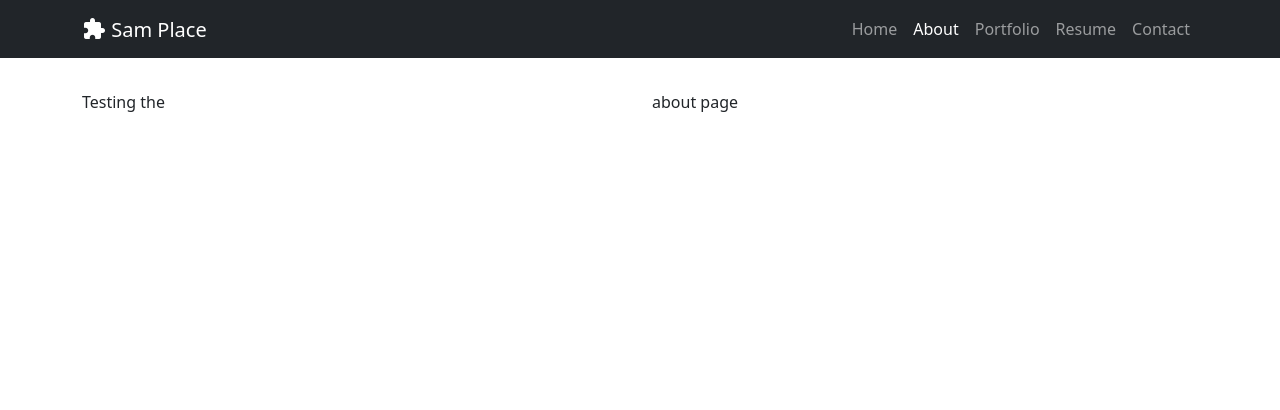
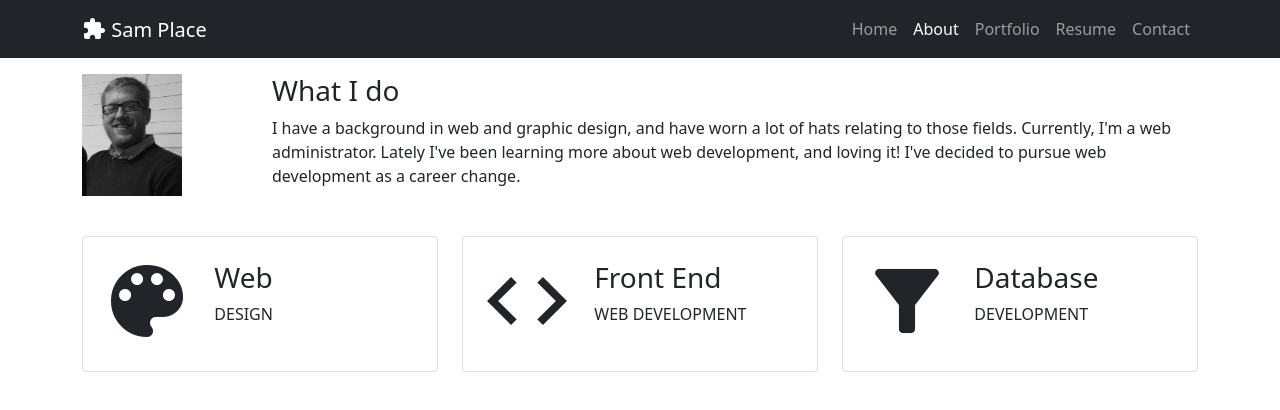
Before and after one commit to samvauclain/react-portfolio, a React (Create React App) app: page / in a window 1280 px wide. Both pictures are taken after a click on the button "About". Shown: the top 410 px of the page. Built offline with nearby package versions, Linux system fonts and the light colour scheme.

Commit message:
continuing to add page content and images

```diff
--- a/src/App.css
+++ b/src/App.css
@@ -2,6 +2,14 @@
   text-align: center;
 } */
 
+.offsest-box-color-1 {
+  box-shadow: -30px -30px 0px #23a6d5;
+}
+
+.profilePic {
+  width: 100px;
+  filter: grayscale(1);
+}
 
 .color-1 {
   color: #23a6d5;
--- a/src/components/About/index.js
+++ b/src/components/About/index.js
@@ -1,16 +1,67 @@
 import React from 'react';
-import { Container, Row, Col } from 'react-bootstrap';
+import { Container, Row, Col, Card } from 'react-bootstrap';
+import profilePic from "../../assets/me-2-min.jpg";
 
 
 function About() {
     return (
         <Container>
+
+        <Row>
+            <Col className="col-2">
+            <img src = {profilePic} alt="hello world" className='profilePic'/>
+            </Col>
+            <Col className="col-10">
+            <h3>What I do</h3>
+            <p>I have a background in web and graphic design, and have worn a lot of hats relating to those fields. Currently, I'm a web administrator. Lately I've been learning more about web development, and loving it! I've decided to pursue web development as a career change.</p>
+            </Col>
+        </Row>
+
         <Row className="my-3 justify-content-md-center">
-            <Col className="my-3">
-            <p>Testing the</p>
+            <Col className="col-12 col-md-4 my-3">
+                <Card>
+                    <Card.Body>
+                    <Row>
+                        <Col className="col-12 col-lg-4">
+                            <span class="material-icons xl-icon">color_lens</span>
+                        </Col>
+                        <Col className="mt-2">
+                            <h3>Web</h3>
+                            <p>DESIGN</p>
+                        </Col>
+                    </Row>
+                    </Card.Body>
+                </Card>
             </Col>
-            <Col className="my-3">
-            <p>about page</p>
+            <Col className="col-12 col-md-4 my-3">
+            <Card>
+                <Card.Body>
+                    <Row>
+                    <Col className="col-12 col-lg-4">
+                    <span class="material-icons xl-icon">code</span>
+                    </Col>
+                        <Col className="col-12 col-lg-8 mt-2">
+                            <h3>Front End</h3>
+                            <p>WEB DEVELOPMENT</p>
+                        </Col>
+                    </Row>
+                    </Card.Body>
+            </Card>
+            </Col>
+            <Col className="col-12 col-md-4 my-3">
+            <Card>
+                <Card.Body>
+                    <Row>
+                        <Col className="col-12 col-lg-4">
+                            <span class="material-icons xl-icon">filter_alt</span>
+                        </Col>
+                        <Col className="col-12 col-lg-8 mt-2">
+                            <h3>Database</h3>
+                            <p>DEVELOPMENT</p>
+                        </Col>
+                    </Row>
+                </Card.Body>
+            </Card>
             </Col>
         </Row>
         </Container>
--- a/src/components/Header/index.js
+++ b/src/components/Header/index.js
@@ -10,7 +10,7 @@ function Header(props) {
     } = props;
 
     return (
-        <header className="">
+        <header className="pb-3">
           <Navbar collapseOnSelect expand="lg" bg="dark" variant="dark">
                 <Container>
                 <Navbar.Brand><span class="material-icons static-gradient position-relative align-icons">extension</span> Sam Place</Navbar.Brand>
--- a/src/components/Home/index.js
+++ b/src/components/Home/index.js
@@ -5,9 +5,9 @@ import helloWorld from "../../assets/hello-world.png";
 function Home() {
     return (
         <Container>
-        <Row className="my-3 justify-content-md-center">
+        <Row className="my-3 justify-content-md-center py-3">
             <Col className="my-3 col-12 col-md-8 col-lg-6">
-                <img src = {helloWorld} alt="hello world" className='helloWorld w-100'/>
+                <img src = {helloWorld} alt="hello world" className='helloWorld w-100 offsest-box-color-1'/>
             </Col>
             <Col className="my-3 col-12 col-md-4 col-lg-6">
             <span class="material-icons xl-icon color-1">
--- a/src/components/Portfolio/index.js
+++ b/src/components/Portfolio/index.js
@@ -1,8 +1,24 @@
 import React from 'react';
+import { Container, Row, Col } from 'react-bootstrap';
+import walkNSpot from "../../assets/walk-n-spot.png";
 
 function Portfolio() {
     return (
-        <p>Testing the portfolio page.</p>
+        <Container>
+        <Row className="my-3 justify-content-md-center py-3">
+            <Col className="my-3 col-12 col-md-8 col-lg-6">
+                <img src = {walkNSpot} alt="hello world" className='walkNSpot w-100 offsest-box-color-1'/>
+            </Col>
+            <Col className="my-3 col-12 col-md-4 col-lg-6">
+            <span className="material-icons xl-icon color-1">
+                    devices
+                </span>
+                <p className="xl-txt">Featured Project:</p>
+                <p className="lg-txt">WALK'N SPOT</p>
+                <p>Search for a list of trails by city & types of animals seen on the trails.</p>
+            </Col>
+        </Row>
+        </Container>
     )
 }
 
```
